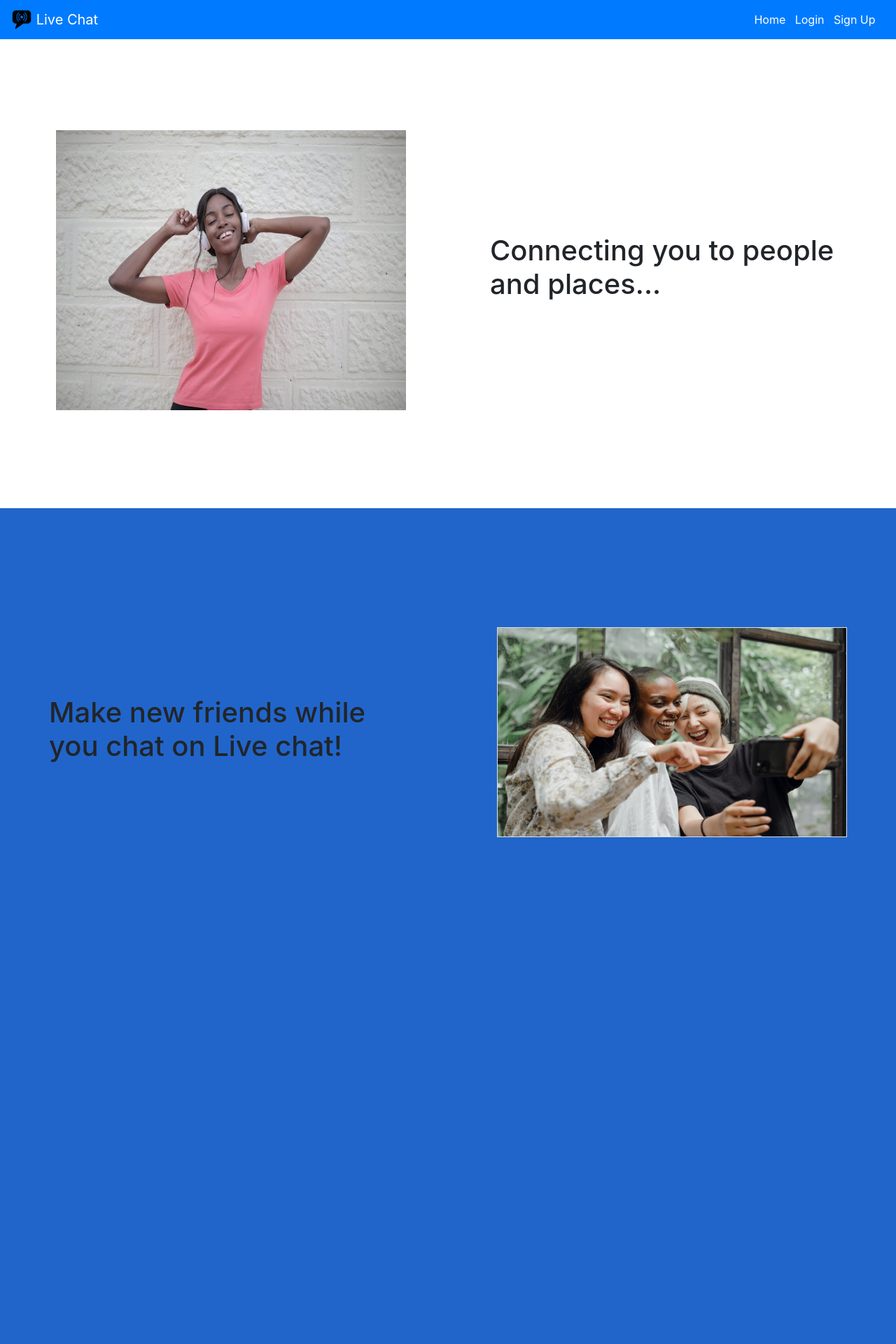
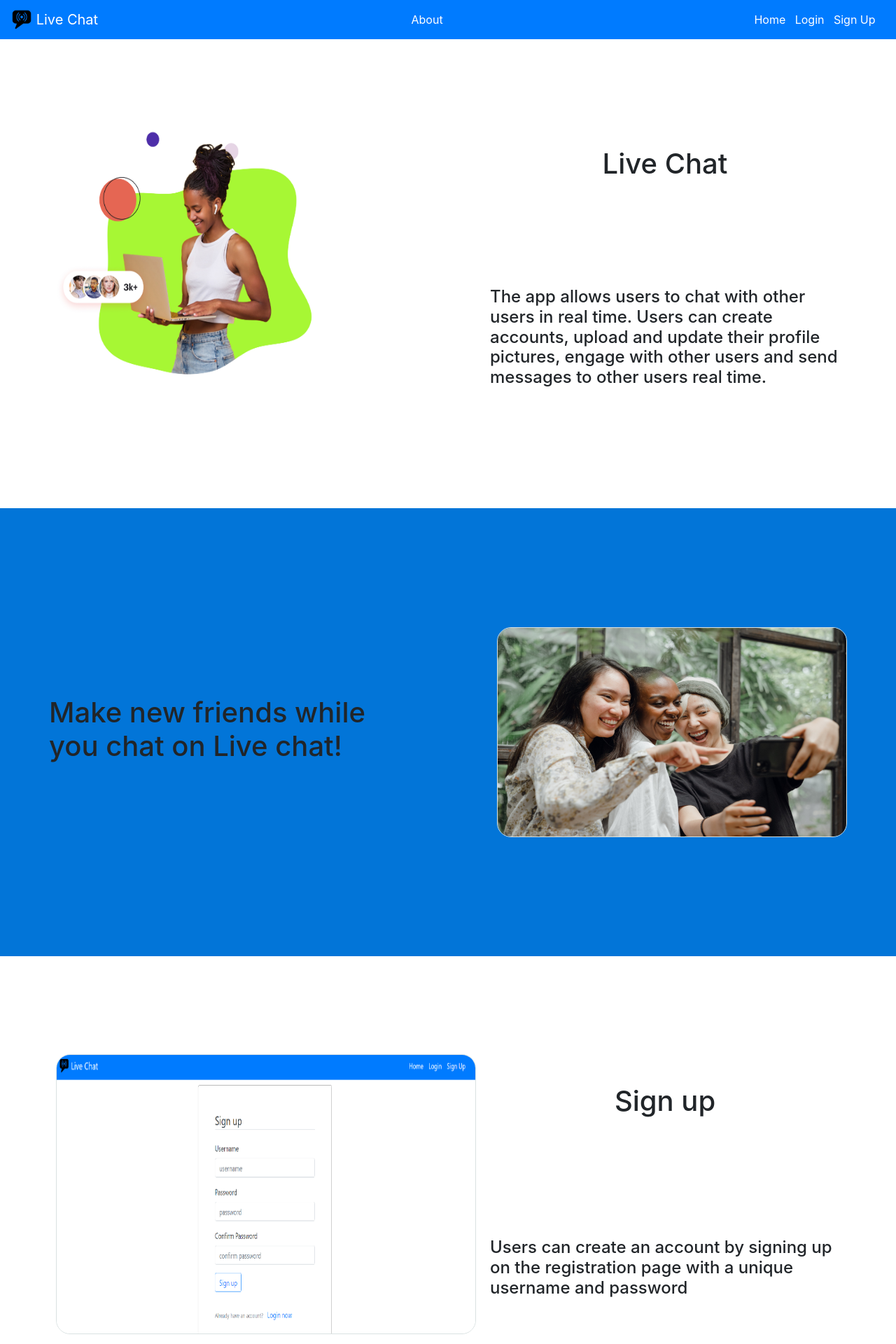
Before and after one commit to danieljonesobot/Livechat_App, a Flask app: page / in a window 1280 px wide. Shown: the top 1920 px of the page at 70% size. Before the commit the page ends 1196 px from the top, so only its background shows below. Run offline with Flask 3, Linux system fonts and the light colour scheme; some libraries are stand-ins or nearby versions.

Commit message:
updated content

```diff
--- a/app.py
+++ b/app.py
@@ -72,10 +72,17 @@ def generate_unique_code(length):
 
 
 
-@app.route("/", methods=['GET', 'POST'])
-@app.route("/landing", methods=['GET', 'POST'])
+@app.route("/")
+@app.route("/landing")
 def landing():
     return render_template("landing.html")
+
+
+
+@app.route("/about")
+def about():
+    return render_template("about.html")
+
 
 
 @app.route("/home", methods=['GET', 'POST'])
--- a/static/css/style.css
+++ b/static/css/style.css
@@ -76,6 +76,8 @@
 .landingFirstSection div:nth-of-type(2) {
     display: flex;
     align-items: center;
+    justify-content: space-evenly;
+    flex-direction: column;
     width: 500px;
 }
 
@@ -84,7 +86,7 @@
     display: flex;
     height: 80vh;
     justify-content: space-around;
-    background-color: #2165cb;
+    background-color: #0275d8;
 }
 
 
@@ -101,6 +103,30 @@
     align-items: center;
     width: 500px;
 }
+
+
+.landinglastSection {
+    display: flex;
+    margin: 30px 20px 20px -100px;
+    height: 90vh;
+    justify-content: space-around;
+}
+
+
+
+
+#chatroom {
+    margin-top: -50px;
+    margin-left: 750px;
+}
+
+
+.about {
+    margin: 50px;
+}
+
+
+
 
 
 
--- a/templates/landing.html
+++ b/templates/landing.html
@@ -5,13 +5,15 @@
 
 <section class="landingFirstSection">
     <div>
-        <img src="{{url_for('static', filename='images/smiling_lady.jpeg')}}" alt="smiling_lady"
-            style="width: 500px; height: 400px;">
+        <img src="{{url_for('static', filename='images/lady1.jpg')}}" alt="lady1" style="width: 420px; height: 450px;">
     </div>
     <div>
-        <h1>Connecting you to people and places...</h1>
+        <h1>Live Chat</h1>
+        <h4>The app allows users to chat with other users in real time.
+            Users can create accounts, upload and update their profile pictures, engage with
+            other users and send messages to other users real time.
+        </h4>
     </div>
-
 
 </section>
 
@@ -22,8 +24,83 @@
     </div>
     <div>
         <img src="{{url_for('static', filename='images/ladies.jpg')}}" alt="ladies_smiling"
-            style="width: 700px; height: 300px; border:1px solid #dae2e2;;">
+            style="width: 700px; height: 300px; border:1px solid #dae2e2; border-radius: 20px;">
     </div>
 </section>
 
+
+<section class="landingFirstSection">
+    <div>
+        <img src="{{url_for('static', filename='images/signup.PNG')}}" alt="signup"
+            style="width: 600px; height: 400px; border:1px solid #dae2e2; border-radius: 20px;">
+    </div>
+    <div>
+        <h1>Sign up</h1>
+        <h4>Users can create an account by signing up on the registration page
+            with a unique username and password
+        </h4>
+    </div>
+
+</section>
+
+
+
+<section class="landingSecondSection">
+    <div>
+        <h1>Easily manage and update your account information</h1>
+    </div>
+    <div>
+        <img src="{{url_for('static', filename='images/account info.png')}}" alt="account info"
+            style="width: 550px; height: 400px; border:1px solid #dae2e2; border-radius: 20px;">
+    </div>
+</section>
+
+<section class="landingSecondSection">
+    <div>
+        <img src="{{url_for('static', filename='images/lobby.PNG')}}" alt="lobby"
+            style="width: 550px; height: 400px; border:1px solid #dae2e2; border-radius: 20px;">
+    </div>
+
+    <div>
+        <h1>Access Lobby to create and join rooms</h1>
+    </div>
+
+</section>
+
+
+
+
+
+<section class="landingFirstSection">
+    <div>
+        <img src="{{url_for('static', filename='images/christina.jpg')}}" alt="christina"
+            style="width: 450px; height: 500px;border:1px solid #dae2e2; border-radius: 20px; margin-top: 50px;">
+    </div>
+    <div>
+        <h1>Chat in real time</h1>
+        <h4>Users can join a room, chat in real time and also exit or leave a room easily </h4>
+    </div>
+
+</section>
+
+
+
+<section class="landinglastSection">
+
+    <div id="chatroom">
+        <img src="{{url_for('static', filename='images/room.PNG')}}" alt="room"
+            style="width: 500px; height: 500px;border:1px solid #dae2e2; border-radius: 20px;">
+    </div>
+
+</section>
+
+
+<section class="landinglastSection">
+
+    <div id="keira">
+        <img src="{{url_for('static', filename='images/keira.jpg')}}" alt="Keira"
+            style="width: 300px; height: 300px;border:1px solid #dae2e2; border-radius: 250px;">
+    </div>
+
+</section>
 {% endblock %}
--- a/templates/layout.html
+++ b/templates/layout.html
@@ -31,6 +31,9 @@
                 class="d-inline-block align-top" alt="">
             Live Chat
         </a>
+        <a class="text-white nav-item nav-link" href="{{url_for('about')}}">About</a>
+
+
 
         <!-- Navbar Right Side -->
         <div class="navbar-nav">
```
Also changed, not shown: templates/about.html (added, +83 -0 lines), README.md, instance/database.db, static/images/account info.png (added), static/images/christina.jpg (added), static/images/keira.jpg (added), static/images/lady1.jpg (added), static/images/lobby.PNG (added), static/images/login.png (added), static/images/room.PNG (added), static/images/signup.PNG (added), static/profile_pics/2ae92835d5edde0d.jpg (added), static/profile_pics/8392883a6a1fdeb1.jpeg (added), static/profile_pics/f52487571151b298.jpg (added), 1 other file.
